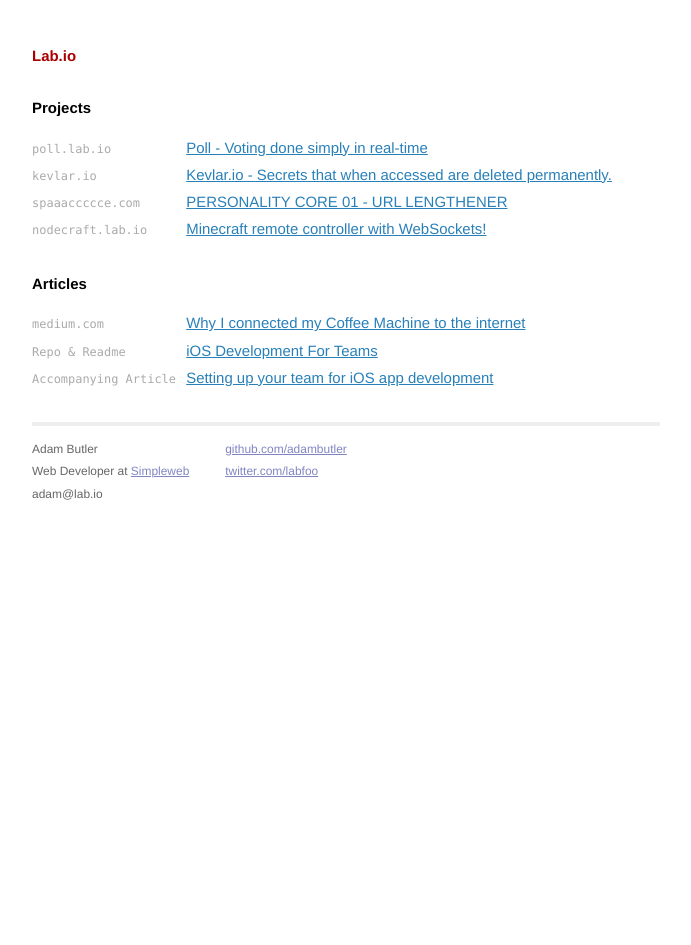
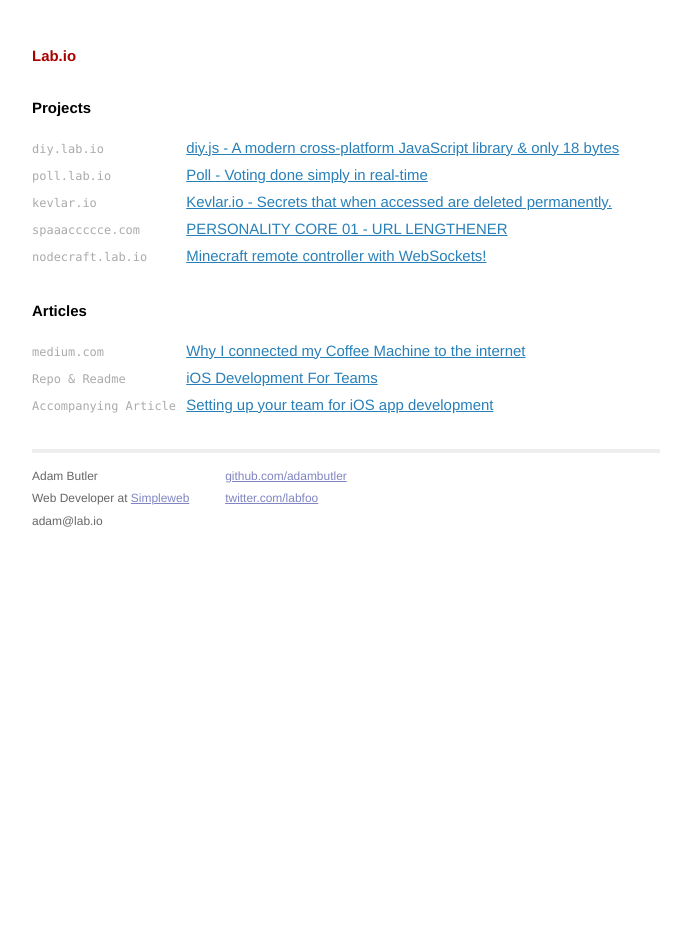
Before and after one commit to adambutler/blog, a Jekyll site: the page built from index.html, in a window 1280 px wide. Shown: the whole page, without its empty margins (294-985 px from the left). Built offline with Jekyll 4.4.1, drawn with Linux system fonts in a browser that asks for light colours; Markdown is read by kramdown in place of the engine named in the settings.

Commit message:
Add diy.js

```diff
--- a/index.html
+++ b/index.html
@@ -6,6 +6,7 @@
 <div id="home">
   <h1>Projects</h1>
   <ul class="posts">
+    <li><span>diy.lab.io</span> <a href="http://diy.lab.io">diy.js - A modern cross-platform JavaScript library &amp; only 18 bytes</a></li>
     <li><span>poll.lab.io</span> <a href="http://poll.lab.io">Poll - Voting done simply in real-time</a></li>
     <li><span>kevlar.io</span> <a href="http://kevlar.io">Kevlar.io - Secrets that when accessed are deleted permanently.</a></li>
     <li><span>spaaaccccce.com</span> <a href="http://spaaaccccce.com">PERSONALITY CORE 01 - URL LENGTHENER</a></li>
```
